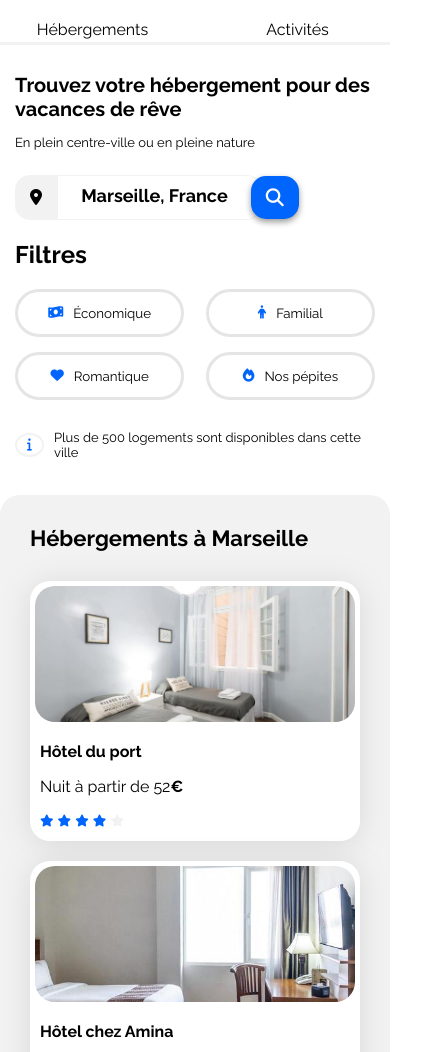
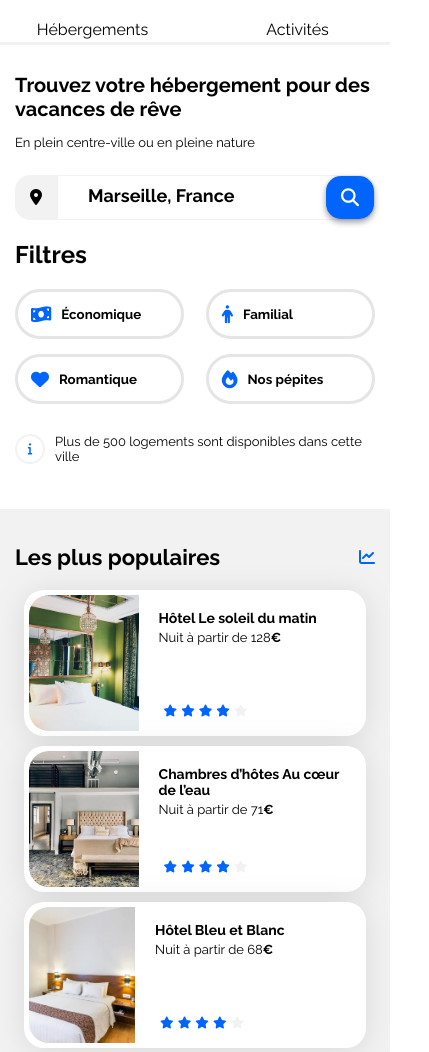
Before and after one commit to magdalena-lemusser/Projet2-Booki, a plain HTML site: page index.html in a window 390 px wide. Shown: the part 48-1100 px from the top of the page, 429 px wide, since content can reach past the window. Drawn offline with Linux system fonts and the light colour scheme.

Commit message:
finished the mobile version!

```diff
--- a/css/style.css
+++ b/css/style.css
@@ -53,6 +53,7 @@ body {
     display:flex;
     gap: 20px;
     margin: 0px; /* the nav bar MUST not have upper margins*/
+    padding: 0px;
     }
 
 .nav-logo {
@@ -85,8 +86,7 @@ a {
 .research-bar {
     display: flex;
     height: 45px;
-    width: 100%;
-    max-width: 300px;
+    width: 100% ;
     font-weight: 800;
 }
 
@@ -103,6 +103,7 @@ a {
 
 .research-bar .input-and-button{
     display: flex;
+
     flex-direction: row;
     border: 1px solid #F2F2F2;
     border-top-right-radius: 15px;
@@ -111,7 +112,7 @@ a {
 .research-bar input {
     border: none;
     padding: 0 10px;
-   /* flex: 1; /* flex grow-shrink-basis shorthand - grow to fill the space!  */
+
     font-weight: inherit; /*otherwise bold wouldn't show up*/
     text-align: center;
 
@@ -177,6 +178,7 @@ a {
 
 .filter-btn .filter-label {
     padding-left: 10px; /*adds some space between the icon and the text within the buttons*/
+    font-weight: 800;
 }
 
 
@@ -245,10 +247,11 @@ a {
 .hebergements-and-populaires {
     display: flex;
     justify-content: space-between;
+
 }
 
 .hebergements-and-populaires section {
-    background-color: var(--main-bg-color);
+
     border-radius: 20px;
     padding: 30px;
     box-sizing: border-box;
@@ -257,7 +260,7 @@ a {
 /****** Hebergements ***********/
 .hebergements {
     width: 65%;
-
+    background-color: var(--main-bg-color);
 }
 
 .hebergements-title {
@@ -299,6 +302,7 @@ a {
 /****** Populaires ***********/
 .populaires {
     width: 32%;
+    background-color: var(--main-bg-color);
 }
 
 .populaires-title {
@@ -342,7 +346,7 @@ a {
     margin-bottom: 5px;
 }
 
-/* Activités a Marseille */
+/* Section activites a Marseille */
 
 .activites-marseille {
     border-radius: 20px;
@@ -362,7 +366,7 @@ a {
 .activites-marseille a {
     text-decoration: none;
     display: inline-block;
-    max-width: 280px;
+
    }
 
 /*arrangement des cartes */
@@ -515,7 +519,7 @@ footer {
         margin:auto;
     }
     .nav-list {
-        padding: 0px;
+
         margin-top: 20px;
        display: flex;
        flex-direction: row;
@@ -547,13 +551,23 @@ footer {
         margin: 0px;
     }
 
+    header form {
+        width: 100%;
 
-    .research-bar {
-        margin-top: 25px;
-        width: 100%;
 
     }
 
+    header form .research-bar {
+    margin-top: 25px;
+    display: flex;
+    width: 100%;
+    flex: 1; /* Takes up all available space */
+
+    }
+
+    .research-bar .input-and-button{
+        flex: 1; /* Takes up all available space */
+    }
 
     .research-bar button {
 
@@ -565,11 +579,16 @@ footer {
     }
 
     .research-bar input  {
-        min-width: 95%;
-        padding: 0px;
+
+        width: 100%;
+
         border: none;
     }
 
+    .research-bar input::placeholder {
+        text-align: left;
+        padding-left: 20px;
+    }
 
     .search-btn .btn-icon {
         display: inline;
@@ -585,7 +604,7 @@ footer {
         padding: 0px;
         margin: 0px;
 
-            }
+    }
 
 
 
@@ -604,26 +623,179 @@ footer {
         max-width: 47%;
 
        display: flex;
-       justify-content: center;
+       justify-content: left;
        align-items: center;
-       padding: 0px;
+
 
     }
 
+    .filter-section .filter-icon {
+        font-size: 18px;
+
+
+    }
     .info-bar {
         width: 100%;
         margin-top: 30px;
+
     }
 
     .info-bar .info-text {
 
-            font-size: 13px;
+        font-size: 13px;
 
     }
 
     .info-bar .info-icon {
-        font-size: 13px;
-        max-height: 24px; /*MAKE IT BIGGER*/
+        font-size: 12px;
+        flex-shrink: 0;  /* 💡 don’t let it get squished by flex */
+    }
+
+    .hebergements-and-populaires {
+        width: 100%;
+        grid-template-columns: 1fr;
+
 
     }
+
+    .hebergements-and-populaires section {
+        padding-top: 15px;
+        padding-left: 15px;
+        padding-bottom: 20px;
+        padding-right: 15px;
+        border-radius: 0%;
+        margin-top: 10px;
+    }
+
+    .hebergements {
+        width: 100%;
+        order: 2; /*order attributes also work with display:flex! */
+        background-color: white;
+
+    }
+
+    .populaires {
+        width: 100%;
+        border-radius: 0px;
+        order: 1;
+        display: flex;
+       flex-direction: column;
+
+    }
+
+    .populaires .populaires-title {
+        padding-top: 20px;
+        margin-bottom: 10px;
+    }
+
+    .populaires-cards {
+        display: grid;
+        grid-template-columns: 1fr;
+
+    }
+
+    .populaires-cards a {
+        display: inline-block;
+        width: 95%;
+        margin:auto;
+
+    }
+    .populaires-cards .card {
+        display: flex;
+        flex-direction: row;
+        margin-top: 10px;
+
+    }
+
+    .hebergements-cards {
+        display: flex;
+        flex-direction: column;
+    }
+
+    .hebergements-cards .card {
+        height: 210px;
+        width: 95%;
+        margin: auto;
+    }
+
+    .hebergements-cards .card .card-title, .card-subtitle, .card-rating {
+        margin: 5px;
+    }
+
+
+
+    .hebergements-cards img {
+        width: 100%;
+        height: 120px;
+        border-top-left-radius: 20px;
+        border-top-right-radius: 20px;
+        border-bottom-left-radius: 0px;
+        border-bottom-right-radius: 0px;
+        object-position: center 60%; /*positions the image a bit below the center*/
+
+    }
+
+    .activites-marseille {
+        padding-top: 15px;
+        padding-left: 15px;
+        padding-bottom: 20px;
+        padding-right: 15px;
+        margin-top: 0px;
+    }
+
+    .activites-marseille .activites-section-title {
+        padding: 5px;
+    }
+    .activites-marseille .activites-cards {
+        padding: 5px;
+        display: flex;
+        flex-direction: column;
+        gap: 15px;
+    }
+
+    .activites-cards a {
+        width: 95%;
+    }
+    .activites-cards .activites {
+        height: 210px;
+        width: 100%;
+        margin: auto;
+    }
+
+    .activites-cards .activites .card-content {
+        margin: 0px;
+        padding: 0px;
+    }
+
+    .activites-marseille img {
+        height: 145px;
+        width: 100%;
+        object-fit: cover;
+        max-height: 145px;
+      min-height: 145px;
+
+      }
+
+      .activites-cards .activites-title {
+
+        font-size: 16px;
+        margin: 20px;
+
+    }
+
+    /*contenu des cartes activité avec du padding*/
+
+    .activites-cards .card-content {
+        padding-left: 10px;
+
+
+    }
+
+    .footer-section {
+
+        display: flex;
+        flex-direction: column;
+        justify-content: space-between;
+    }
+
 }
--- a/index.html
+++ b/index.html
@@ -47,7 +47,7 @@
                 <div class="filter-list">
 
                         <button class="filter-btn">
-                            <i class="fa-solid fa-money-bill-wave"></i><span class="filter-label">Économique</span>
+                            <i class="fa-solid fa-money-bill-wave filter-icon"></i><span class="filter-label">Économique</span>
                         </button>
 
 
```
Also changed, not shown: 4 other files.
